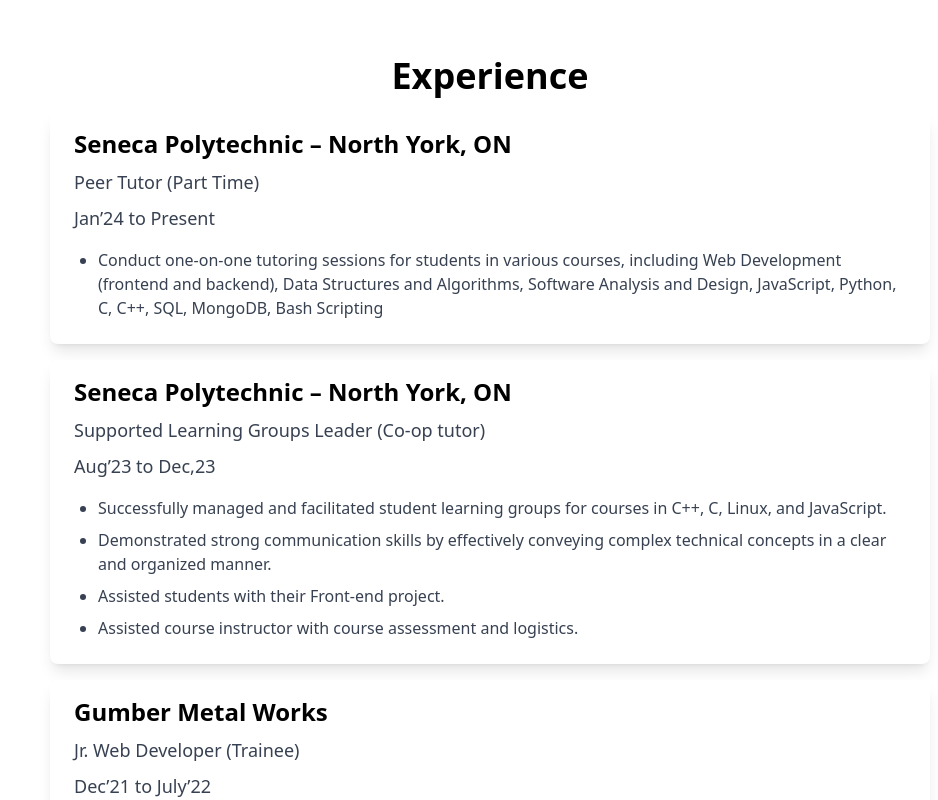
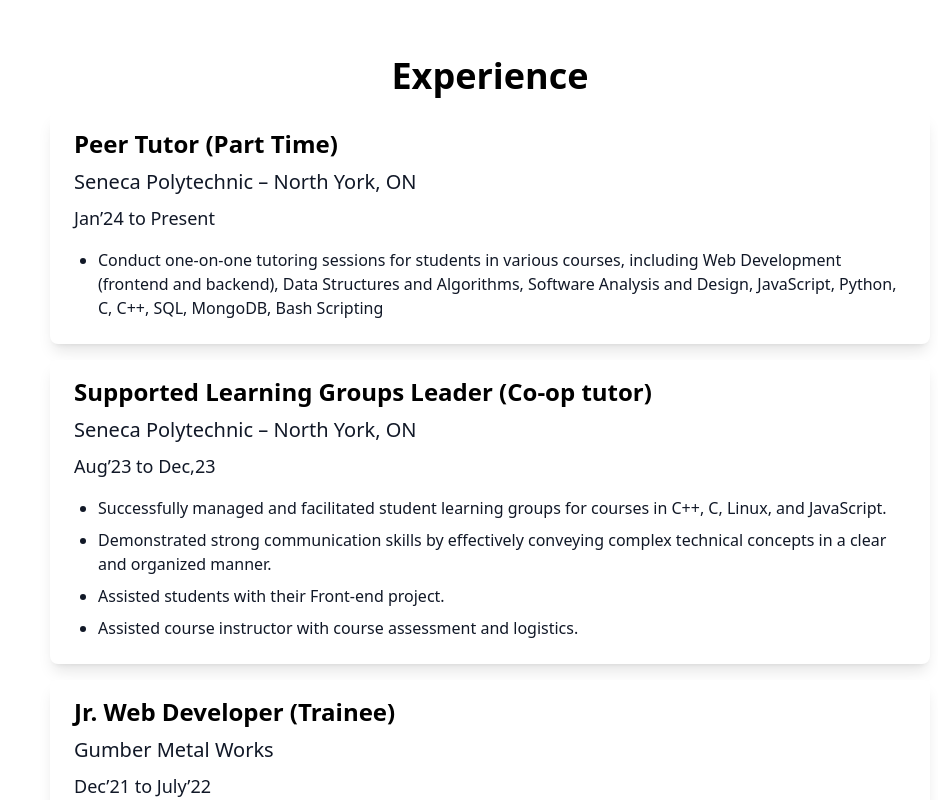
Before and after one commit to Gaganot-Singh/app, a Next.js app: page / in a window 1280 px wide. Shown: the part 3380-4180 px from the top of the page, without its empty margins (342-1280 px from the left). Built offline with nearby package versions, Linux system fonts and the light colour scheme.

Commit message:
Update experienceCard.js

```diff
--- a/components/experienceCard.js
+++ b/components/experienceCard.js
@@ -10,12 +10,12 @@
   return (
     <div className="bg-white rounded-lg overflow-hidden shadow-lg mx-auto my-4 w-full max-w-md lg:max-w-full" data-aos="fade-left">
       <div className="px-6 py-4">
-        <div className="font-bold text-2xl mb-2">{companyName}</div>
-        <p className="text-gray-700 text-lg mb-2">{position}</p>
-        <p className="text-gray-700 text-lg mb-4">{duration}</p>
+        <div className="font-bold text-2xl mb-2">{position}</div>
+        <p className="text-gray-900 text-xl mb-2">{companyName}</p>
+        <p className="text-gray-900 text-lg mb-4">{duration}</p>
         <ul className="list-disc ml-6">
           {responsibilities.map((responsibility, index) => (
-            <li key={index} className="text-gray-700 mb-2">
+            <li key={index} className="text-gray-900 mb-2">
               {responsibility}
             </li>
           ))}
```
